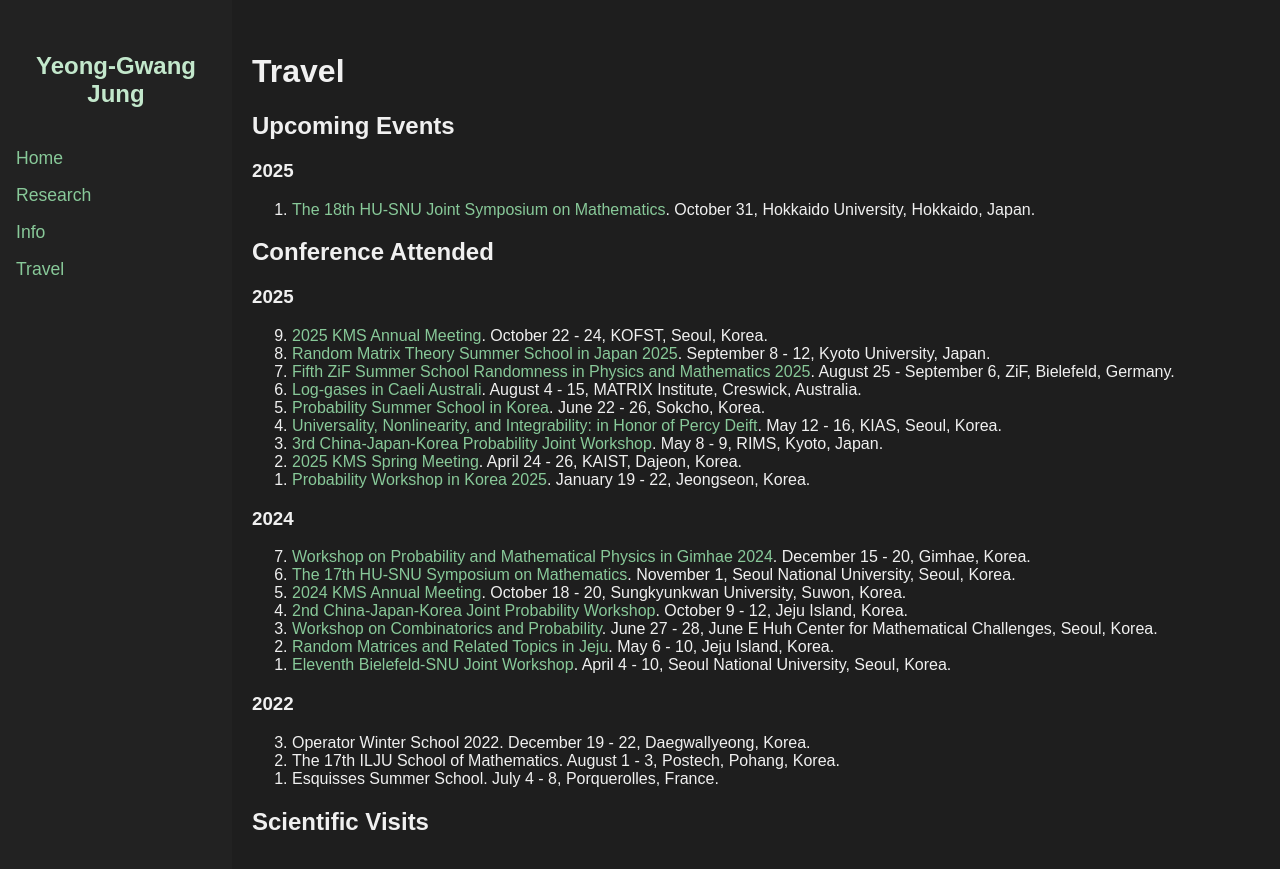
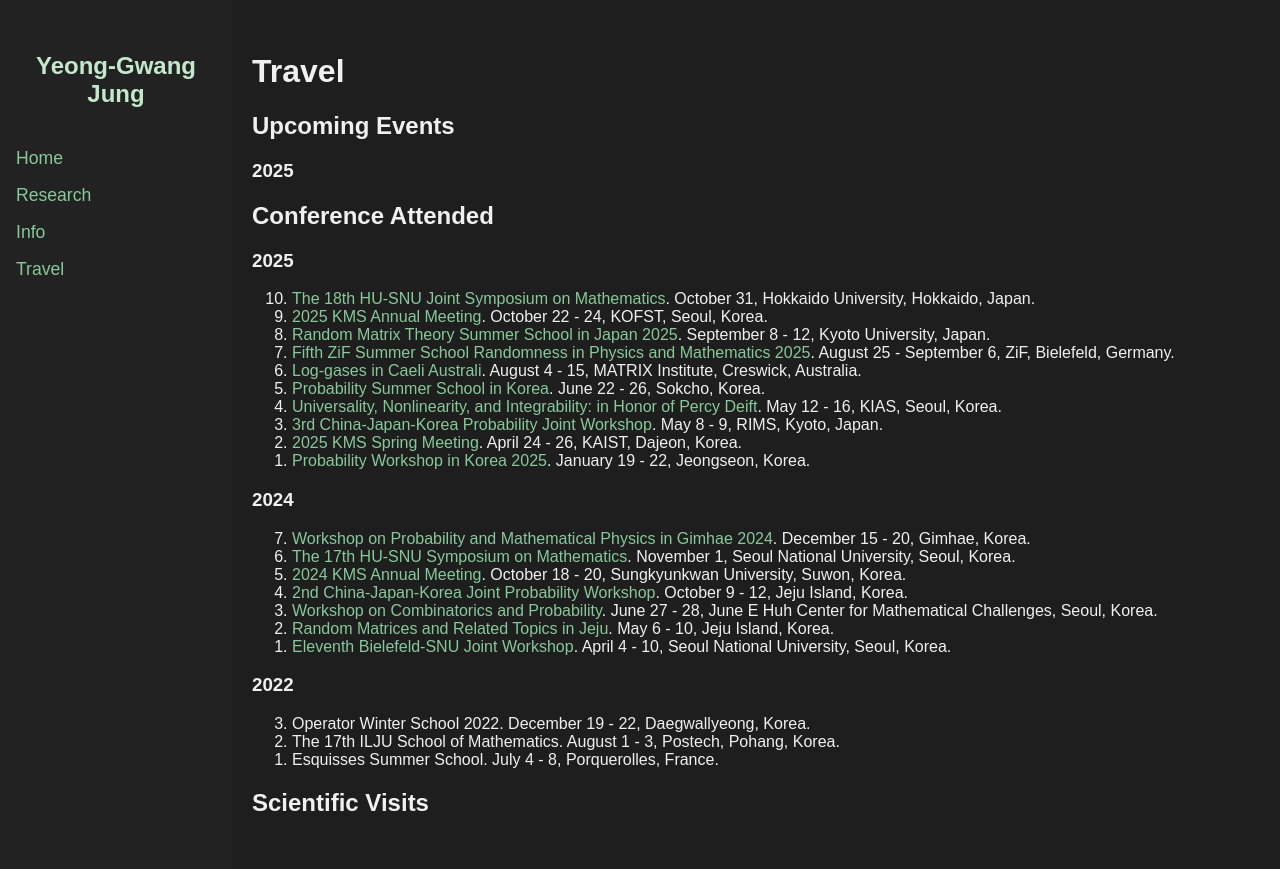
Before and after one commit to y-gJung/y-gJung.github.io, a Jekyll site: the page built from travel.md, in a window 1280 px wide. Shown: the top 869 px of the page. Built offline with Jekyll 4.4.1, drawn with Linux system fonts in a browser that asks for light colours; some of the changed lines change nothing that is shown.

Commit message:
Update travel.md

```diff
--- a/travel.md
+++ b/travel.md
@@ -9,15 +9,16 @@ title: Research
 
 ### 2025
 <ol reversed>
-  <li>
-    <a href="https://www2.sci.hokudai.ac.jp/dept/math/en/event/12826">The 18th HU-SNU Joint Symposium on Mathematics</a>. October 31, Hokkaido University, Hokkaido, Japan.
-  </li>
+
 </ol>
 
 ## Conference Attended
 
 ### 2025
 <ol reversed>
+  <li>
+    <a href="https://sites.google.com/view/hu-snu2025/home">The 18th HU-SNU Joint Symposium on Mathematics</a>. October 31, Hokkaido University, Hokkaido, Japan.
+  </li>
   <li>
     <a href="https://www.kms.or.kr/conference/meeting/?period=90">2025 KMS Annual Meeting</a>. October 22 - 24, KOFST, Seoul, Korea.
   </li>
```
